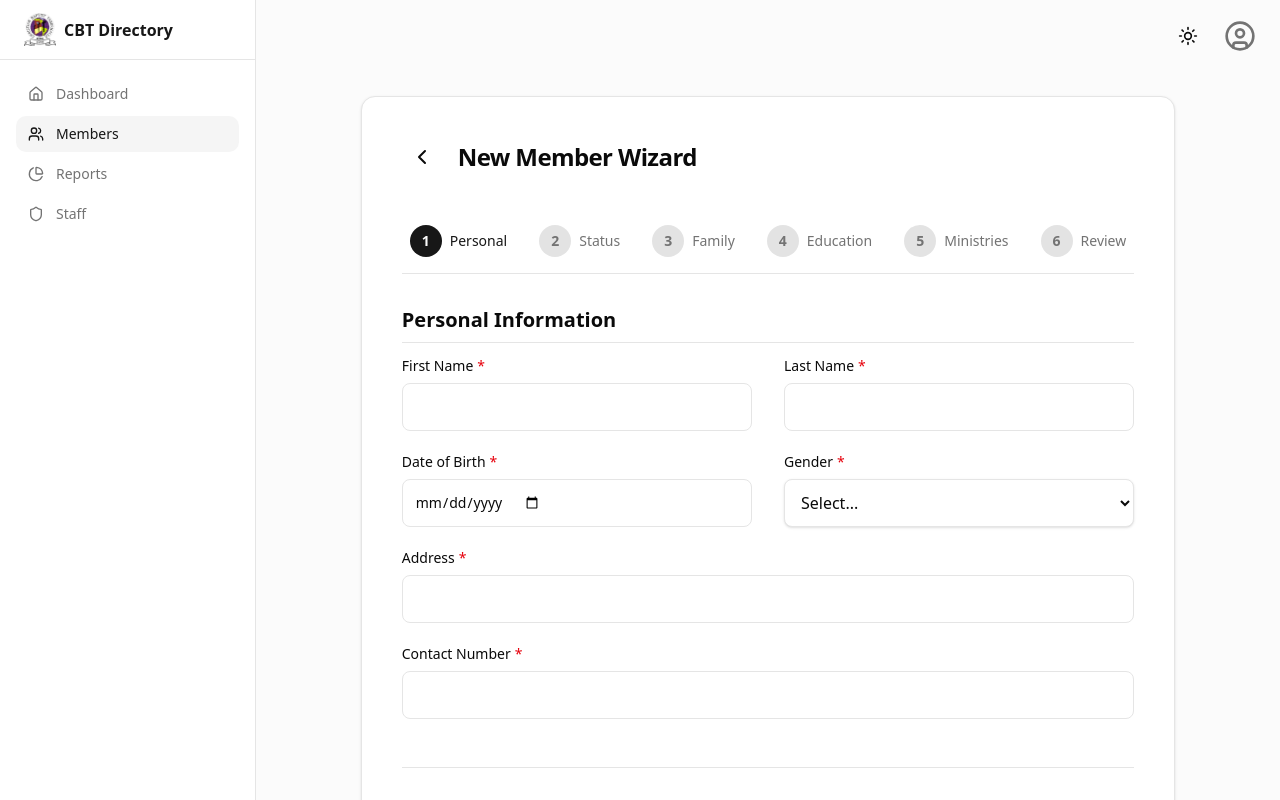
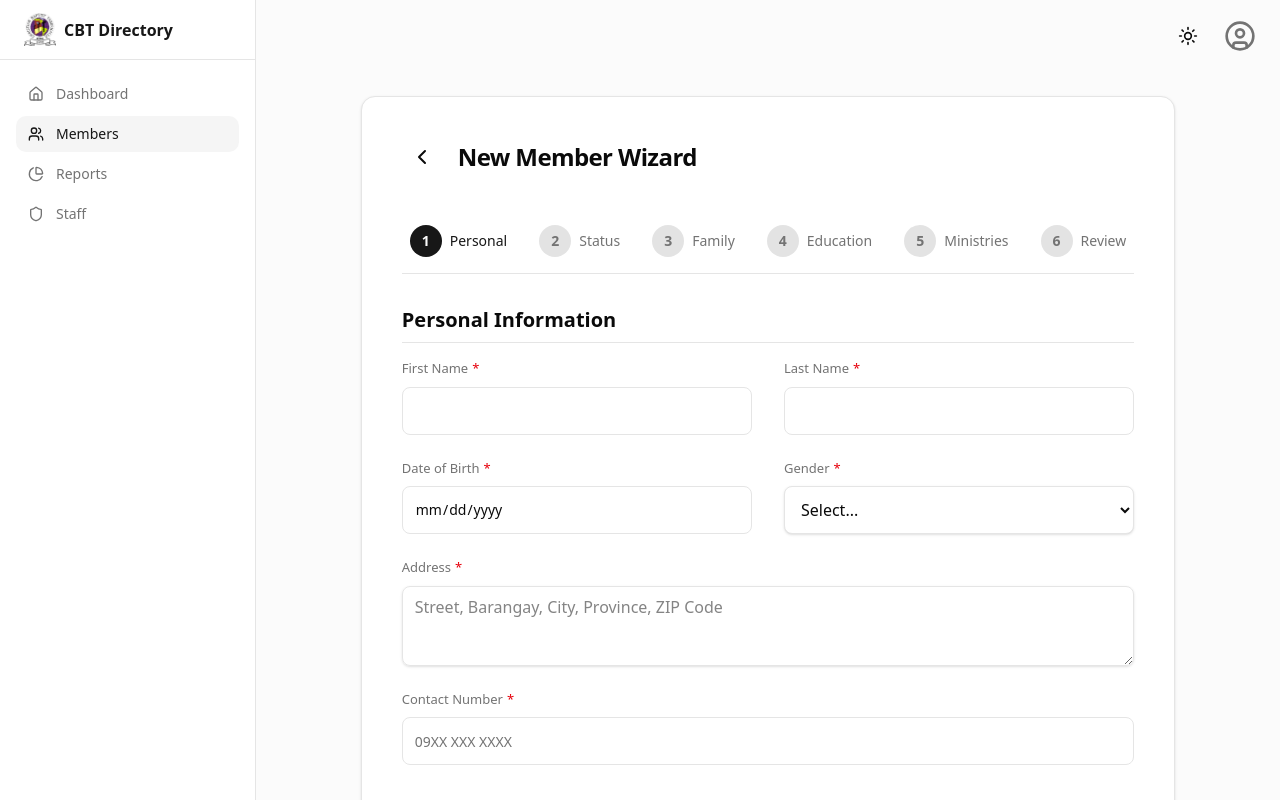
Before and after one commit to jjacobo-00/cbt-database, a Next.js app: page /members/new in a window 1280 px wide. Shown: the top 800 px of the page. Built offline with nearby package versions, Linux system fonts and the light colour scheme.

Commit message:
UI polish and fixes for Personal Information Step

```diff
--- a/components/members/MemberForm.tsx
+++ b/components/members/MemberForm.tsx
@@ -18,7 +18,7 @@ const memberSchema = z.object({
   last_name: z.string().min(1, "Last name is required"),
   birth_date: z.string().min(1, "Date of birth is required"),
   gender: z.string().min(1, "Gender is required"),
-  contact_number: z.string().min(1, "Contact is required"),
+  contact_number: z.string().regex(/^09\d{9}$/, "Must be a valid 11-digit Philippine mobile number starting with 09"),
   address: z.string().min(1, "Address is required"),
 
   // Step 2
@@ -202,38 +202,38 @@ export function MemberForm({ initialData }: { initialData?: any }) {
           <div className="animate-in fade-in slide-in-from-right-2 duration-300 space-y-8">
             <h3 className="text-xl font-semibold mb-4 border-b pb-2">Personal Information</h3>
             <div className="grid grid-cols-1 md:grid-cols-2 gap-x-8 gap-y-6">
-              <div className="grid gap-2.5">
-                <Label>First Name<R/></Label>
-                <Input {...form.register("first_name")} className="h-12 bg-transparent" />
+              <div className="grid gap-2">
+                <Label className="text-[13px] text-muted-foreground">First Name<R/></Label>
+                <Input {...form.register("first_name")} className="h-12 bg-transparent focus-visible:ring-1 focus-visible:ring-primary focus-visible:ring-offset-0" />
                 {form.formState.errors.first_name && <p className="text-sm text-destructive">{form.formState.errors.first_name.message}</p>}
               </div>
-              <div className="grid gap-2.5">
-                <Label>Last Name<R/></Label>
-                <Input {...form.register("last_name")} className="h-12 bg-transparent" />
+              <div className="grid gap-2">
+                <Label className="text-[13px] text-muted-foreground">Last Name<R/></Label>
+                <Input {...form.register("last_name")} className="h-12 bg-transparent focus-visible:ring-1 focus-visible:ring-primary focus-visible:ring-offset-0" />
                 {form.formState.errors.last_name && <p className="text-sm text-destructive">{form.formState.errors.last_name.message}</p>}
               </div>
-              <div className="grid gap-2.5">
-                <Label>Date of Birth<R/></Label>
-                <Input type="date" {...form.register("birth_date")} className="h-12 bg-transparent" />
+              <div className="grid gap-2">
+                <Label className="text-[13px] text-muted-foreground">Date of Birth<R/></Label>
+                <Input type="date" {...form.register("birth_date")} className="h-12 bg-transparent [color-scheme:dark] focus-visible:ring-1 focus-visible:ring-primary focus-visible:ring-offset-0" />
                 {form.formState.errors.birth_date && <p className="text-sm text-destructive">{form.formState.errors.birth_date.message}</p>}
               </div>
-              <div className="grid gap-2.5">
-                <Label>Gender<R/></Label>
-                <select {...form.register("gender")} className="flex h-12 w-full rounded-md border border-input bg-background text-foreground px-3 py-1 text-base shadow-sm">
+              <div className="grid gap-2">
+                <Label className="text-[13px] text-muted-foreground">Gender<R/></Label>
+                <select {...form.register("gender")} className="flex h-12 w-full rounded-md border border-input bg-background text-foreground px-3 py-1 text-base shadow-sm focus-visible:outline-none focus-visible:ring-1 focus-visible:ring-primary focus-visible:ring-offset-0">
                   <option value="" className="bg-background">Select...</option>
                   <option value="Male" className="bg-background">Male</option>
                   <option value="Female" className="bg-background">Female</option>
                 </select>
                 {form.formState.errors.gender && <p className="text-sm text-destructive">{form.formState.errors.gender.message}</p>}
               </div>
-              <div className="grid gap-2.5 md:col-span-2">
-                <Label>Address<R/></Label>
-                <Input {...form.register("address")} className="h-12 bg-transparent" />
+              <div className="grid gap-2 md:col-span-2">
+                <Label className="text-[13px] text-muted-foreground">Address<R/></Label>
+                <textarea {...form.register("address")} className="flex min-h-[80px] w-full rounded-md border border-input bg-transparent px-3 py-2 text-base shadow-sm focus-visible:outline-none focus-visible:ring-1 focus-visible:ring-primary focus-visible:ring-offset-0" placeholder="Street, Barangay, City, Province, ZIP Code" />
                 {form.formState.errors.address && <p className="text-sm text-destructive">{form.formState.errors.address.message}</p>}
               </div>
-              <div className="grid gap-2.5 md:col-span-2">
-                <Label>Contact Number<R/></Label>
-                <Input {...form.register("contact_number")} className="h-12 bg-transparent" />
+              <div className="grid gap-2 md:col-span-2">
+                <Label className="text-[13px] text-muted-foreground">Contact Number<R/></Label>
+                <Input {...form.register("contact_number")} className="h-12 bg-transparent focus-visible:ring-1 focus-visible:ring-primary focus-visible:ring-offset-0" placeholder="09XX XXX XXXX" />
                 {form.formState.errors.contact_number && <p className="text-sm text-destructive">{form.formState.errors.contact_number.message}</p>}
               </div>
             </div>
```
